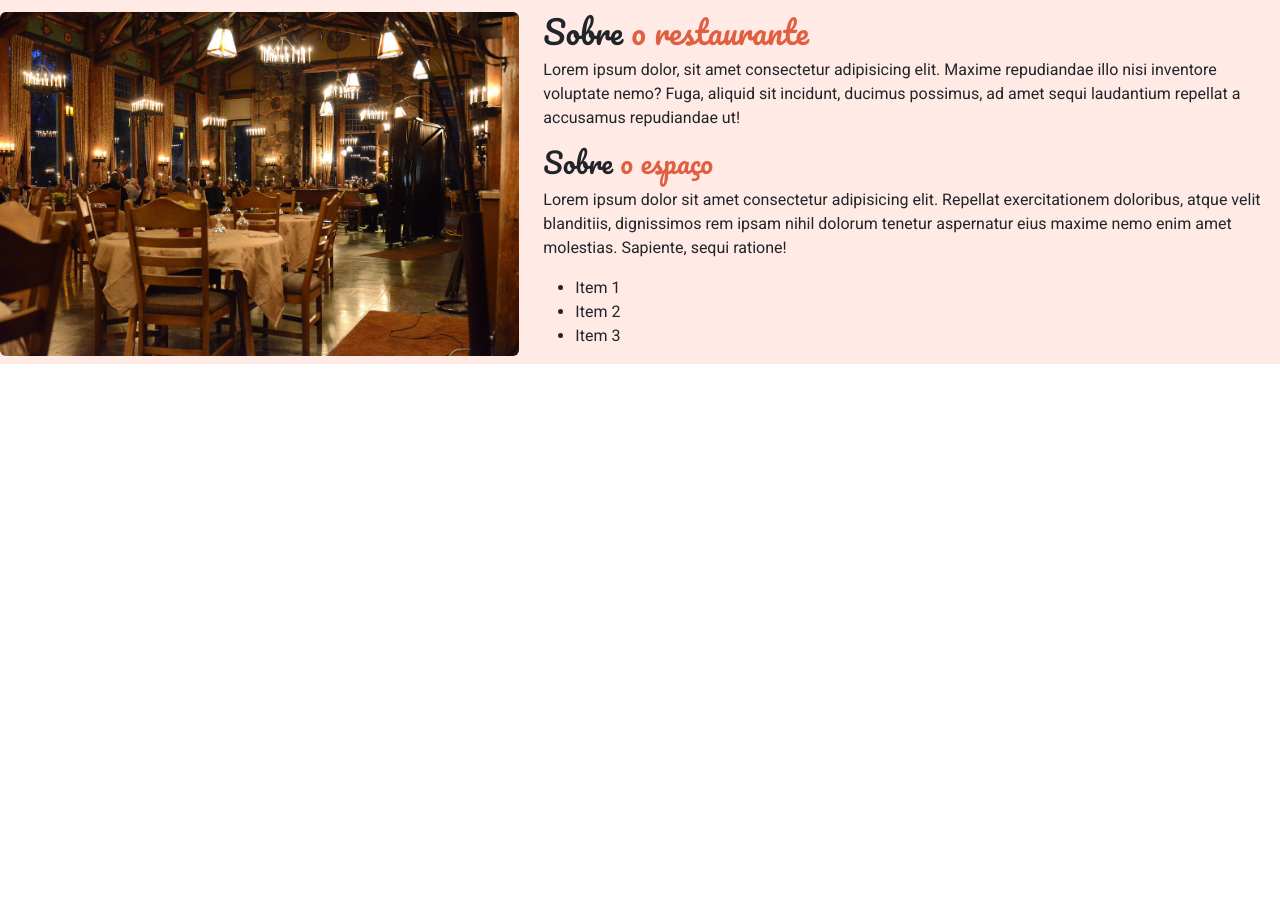
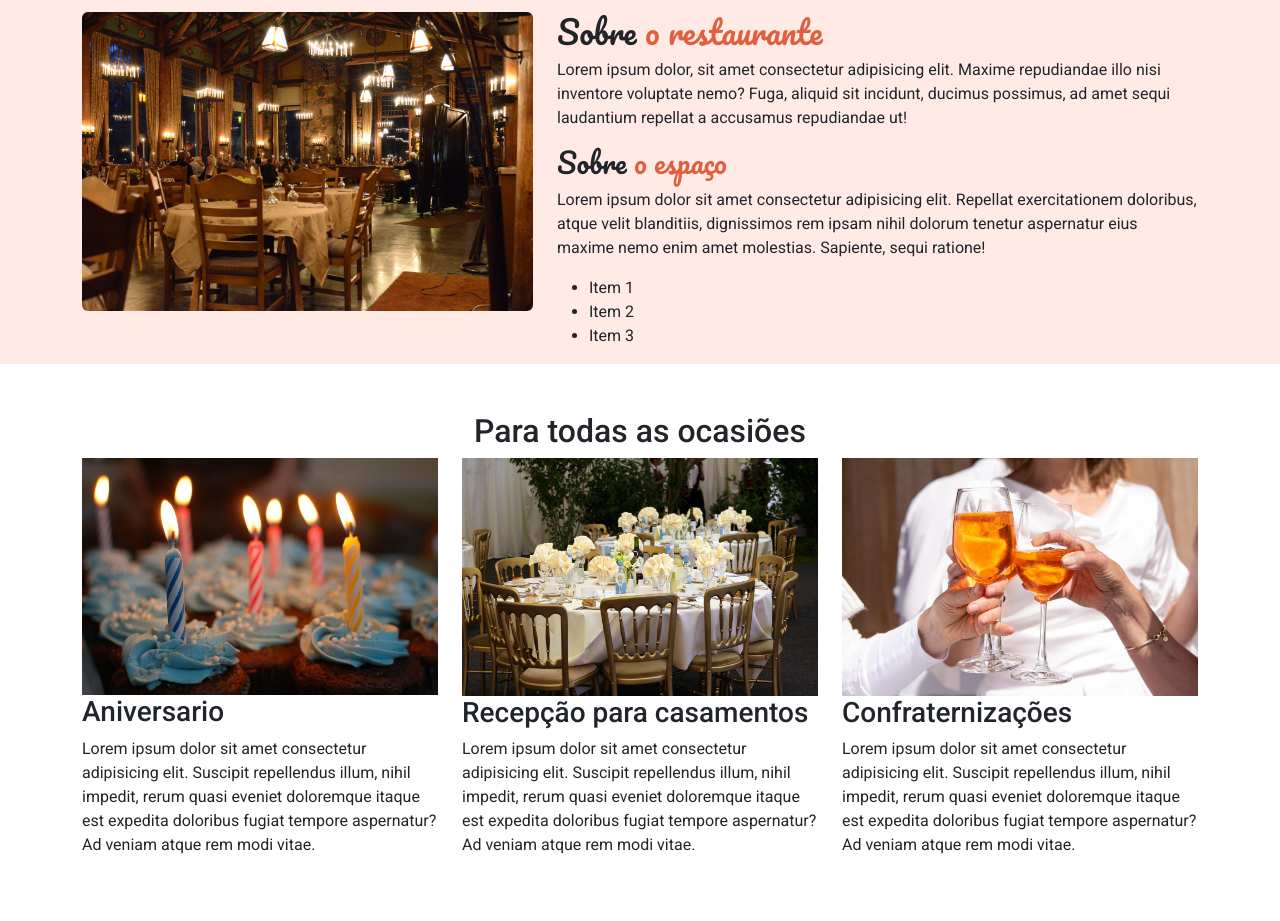
Before and after one commit to rocharicardo9/Site-de-Restaurante, a plain HTML site: page index.html in a window 1280 px wide. Shown: the part 852-1773 px from the top of the page. Before the commit the page ends 1216 px from the top, so only its background shows below. Drawn offline with nearby package versions, Linux system fonts and the light colour scheme.

Commit message:
Update index.html

```diff
--- a/index.html
+++ b/index.html
@@ -48,7 +48,7 @@
             </nav>
         </div>
     </header>
-    <div data-bs-spy="scroll" data-bs-target="cabecalho">
+    <div data-bs-spy="scroll" data-bs-target="#cabecalho">
         <section id="sobre-o-restaurante">
             <div class="carousel slide" data-bs-ride="carousel" id="carousel">
                   <div class="carousel-inner">
@@ -75,7 +75,7 @@
                   </div>
             </div>
             <div class="pt-5 pd-5">
-               <div class="conatiner">
+               <div class="container">
                    <div class="row">
                        <div class="col-md-5">
                            <img src="images/images/restaurante.jpg" class="d-block w-100 rounded" alt="Foto do espaço interno do Restaurante ">
@@ -99,6 +99,36 @@
                </div>
             </div>
        </section>
+       <section id="eventos" class="pt-5 pb-5">
+        <div class="container">
+            <div class="row">
+                <h2 class="section-tittle text-center">Para todas <span>as ocasiões</span></h2>
+            </div>
+            <div class="row">
+                <div class="col-md-4">
+                    <img src="images/images/eventos/aniversario.jpg" alt="" class="d-block w-100 dounded">
+                    <h3 class="section-tittle">Aniversario</h3>
+                    <p>
+                        Lorem ipsum dolor sit amet consectetur adipisicing elit. Suscipit repellendus illum, nihil impedit, rerum quasi eveniet doloremque itaque est expedita doloribus fugiat tempore aspernatur? Ad veniam atque rem modi vitae.
+                    </p>
+                </div>
+                <div class="col-md-4">
+                    <img src="images/images/eventos/casamento.jpg" alt="" class="d-block w-100 dounded">
+                    <h3 class="section-tittle">Recepção para casamentos</h3>
+                    <p>
+                        Lorem ipsum dolor sit amet consectetur adipisicing elit. Suscipit repellendus illum, nihil impedit, rerum quasi eveniet doloremque itaque est expedita doloribus fugiat tempore aspernatur? Ad veniam atque rem modi vitae.
+                    </p>
+                </div>
+                <div class="col-md-4">
+                    <img src="images/images/eventos/confraternizacoes.jpg" alt="" class="d-block w-100 dounded">
+                    <h3 class="section-tittle">Confraternizações</h3>
+                    <p>
+                        Lorem ipsum dolor sit amet consectetur adipisicing elit. Suscipit repellendus illum, nihil impedit, rerum quasi eveniet doloremque itaque est expedita doloribus fugiat tempore aspernatur? Ad veniam atque rem modi vitae.
+                    </p>
+                </div>
+            </div>
+        </div>
+       </section>
     </div>
 
     <script src="https://cdn.jsdelivr.net/npm/bootstrap@5.3.3/dist/js/bootstrap.bundle.min.js"></script>
```
